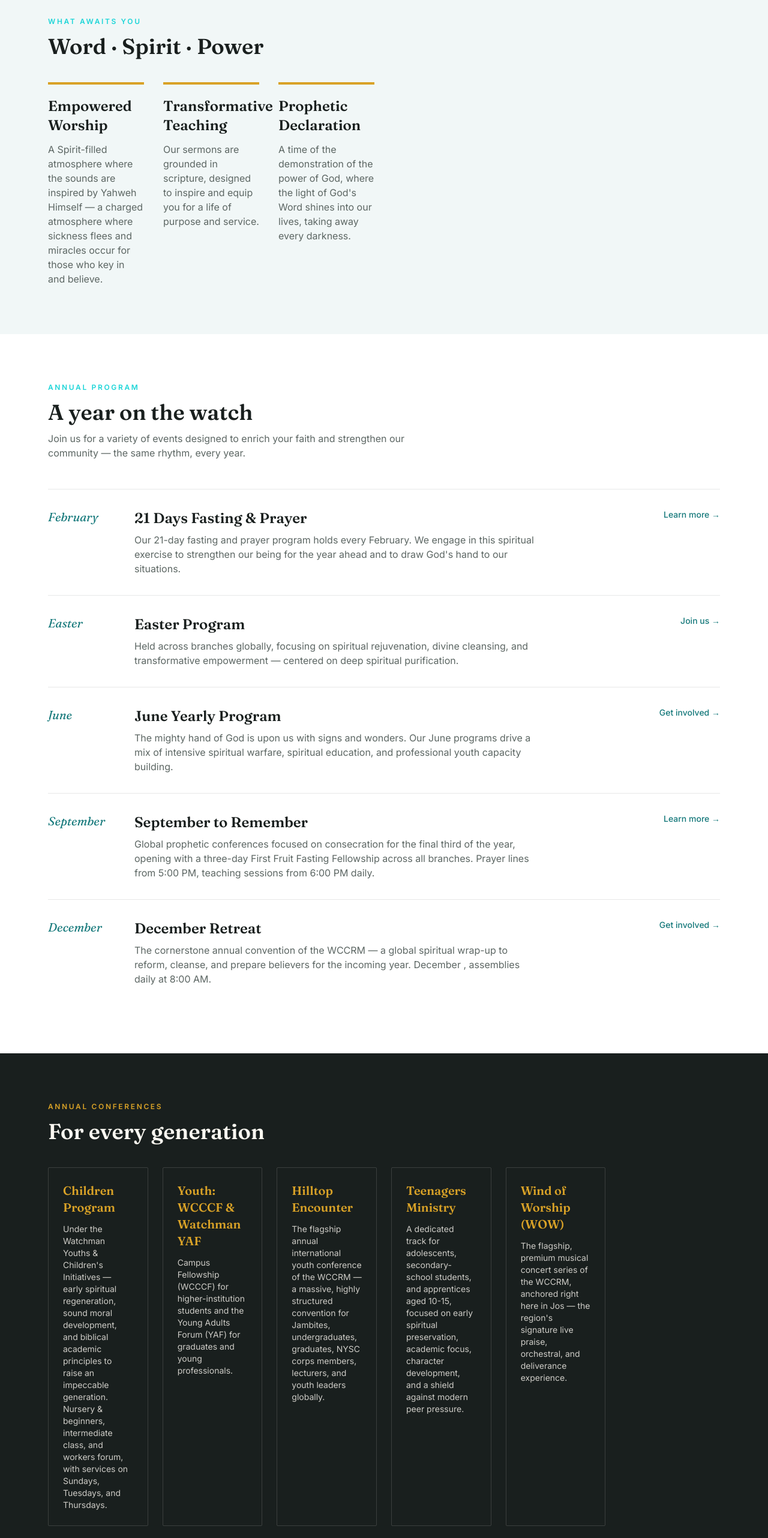
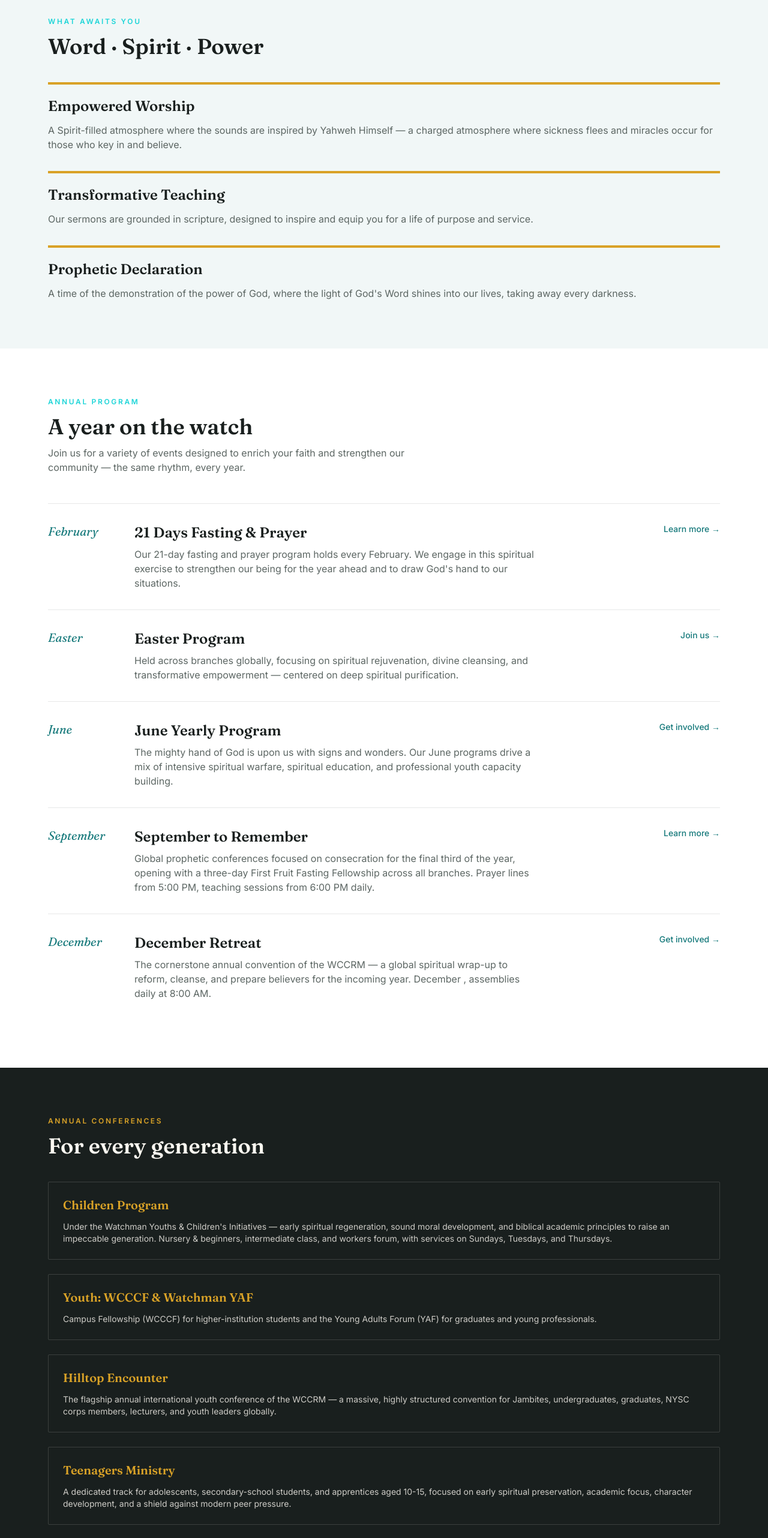
Before and after one commit to onyekagospel791-pixel/watchman-jos, a Next.js app: page / in a window 1280 px wide. Shown: the part 960-3524 px from the top of the page at 60% size. Built offline with nearby package versions, Linux system fonts and the light colour scheme; no server answers.

Commit message:
updated grid cols-1 in pillars and confrernces

```diff
--- a/app/page.tsx
+++ b/app/page.tsx
@@ -66,7 +66,7 @@ export default function Home() {
           <h2 className="mt-3 font-display text-4xl font-semibold">
             Word · Spirit · Power
           </h2>
-          <div className="mt-10 grid gap-8 md:grid-cols-6">
+          <div className="mt-10 grid gap-8 grid-cols-1">
             {pillars.map((p) => (
               <article key={p.title} className="border-t-4 border-gold pt-5">
                 <h3 className="font-display text-2xl font-semibold">
@@ -123,7 +123,7 @@ export default function Home() {
           <h2 className="mt-3 font-display text-4xl font-semibold">
             For every generation
           </h2>
-          <div className="mt-10 grid gap-6 sm:grid-cols-2 lg:grid-cols-6">
+          <div className="mt-10 grid grid-cols-1 gap-6">
             {conferences.map((c) => (
               <article
                 key={c.title}
```
